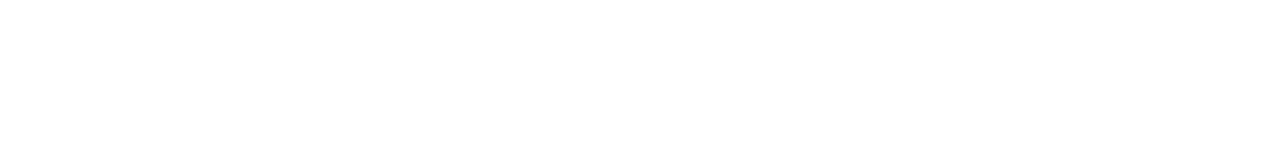
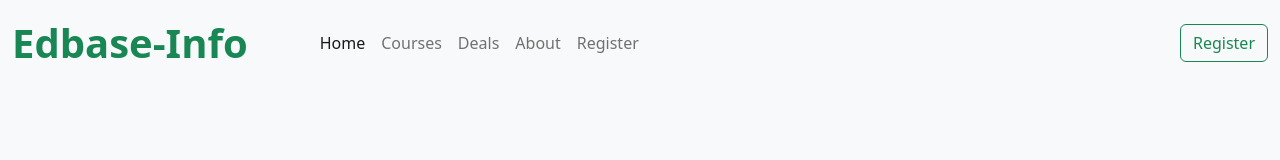
Before and after one commit to abdulahadpavel/Edbase-Info-Assignment, a plain HTML site: page index.html in a window 1280 px wide. Drawn offline with nearby package versions, Linux system fonts and the light colour scheme.

Commit message:
header navbar section

```diff
--- a/index.html
+++ b/index.html
@@ -7,11 +7,45 @@
     <link href="https://cdn.jsdelivr.net/npm/bootstrap@5.2.0/dist/css/bootstrap.min.css" rel="stylesheet" integrity="sha384-gH2yIJqKdNHPEq0n4Mqa/HGKIhSkIHeL5AyhkYV8i59U5AR6csBvApHHNl/vI1Bx" crossorigin="anonymous">
     <script src="https://kit.fontawesome.com/d5d86287a7.js" crossorigin="anonymous"></script>
   </head>
-  <body>
+  <body class="bg-light">
+    <!-- header section start -->
+<header class="container">
+<!-- Navbar section start -->
+<section>
+    <nav class="navbar navbar-expand-lg bg-light fixed-top">
+        <div class="container-fluid">
+          <a class="navbar-brand fs-1 fw-bold text-success" href="#">Edbase-Info</a>
+          <button class="navbar-toggler" type="button" data-bs-toggle="collapse" data-bs-target="#navbarSupportedContent" aria-controls="navbarSupportedContent" aria-expanded="false" aria-label="Toggle navigation">
+            <span class="navbar-toggler-icon"></span>
+          </button>
+          <div class="collapse navbar-collapse" id="navbarSupportedContent">
+            <ul class="navbar-nav me-auto mb-2 mb-lg-0 ms-5">
+              <li class="nav-item">
+                <a class="nav-link active" aria-current="page" href="#">Home</a>
+              </li>
+              <li class="nav-item">
+                <a class="nav-link" href="#courses">Courses</a>
+              </li>
+              <li class="nav-item">
+                <a class="nav-link" href="#deal">Deals</a>
+              </li>
+              <li class="nav-item">
+                <a class="nav-link" href="#about">About</a>
+              </li>
+              <li class="nav-item">
+                <a class="nav-link" href="#register">Register</a>
+              </li>
 
-        <!-- header section start -->
-        <header>
+            </ul>
+            <form class="d-flex" role="search">
 
+            <button class="btn btn-outline-success" type="submit">Register</button>
+            </form>
+          </div>
+        </div>
+      </nav>
+</section>
+   <!-- navbar section end -->
         </header>
         <!-- header section end -->
 
```
